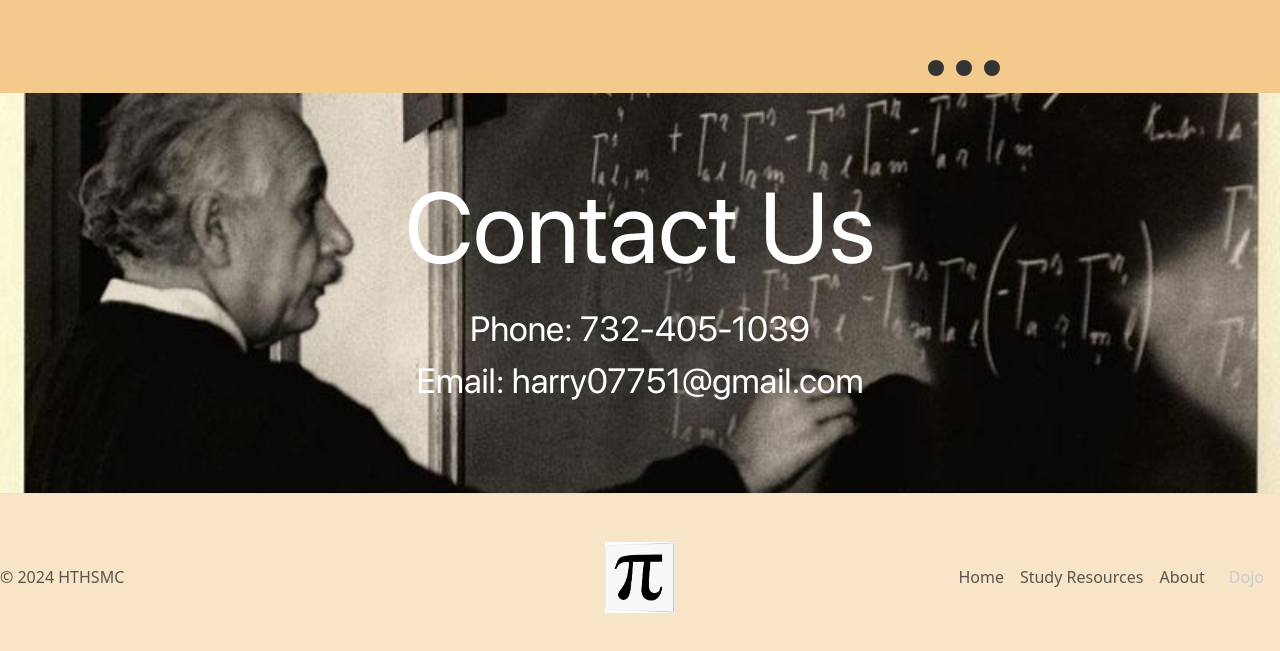
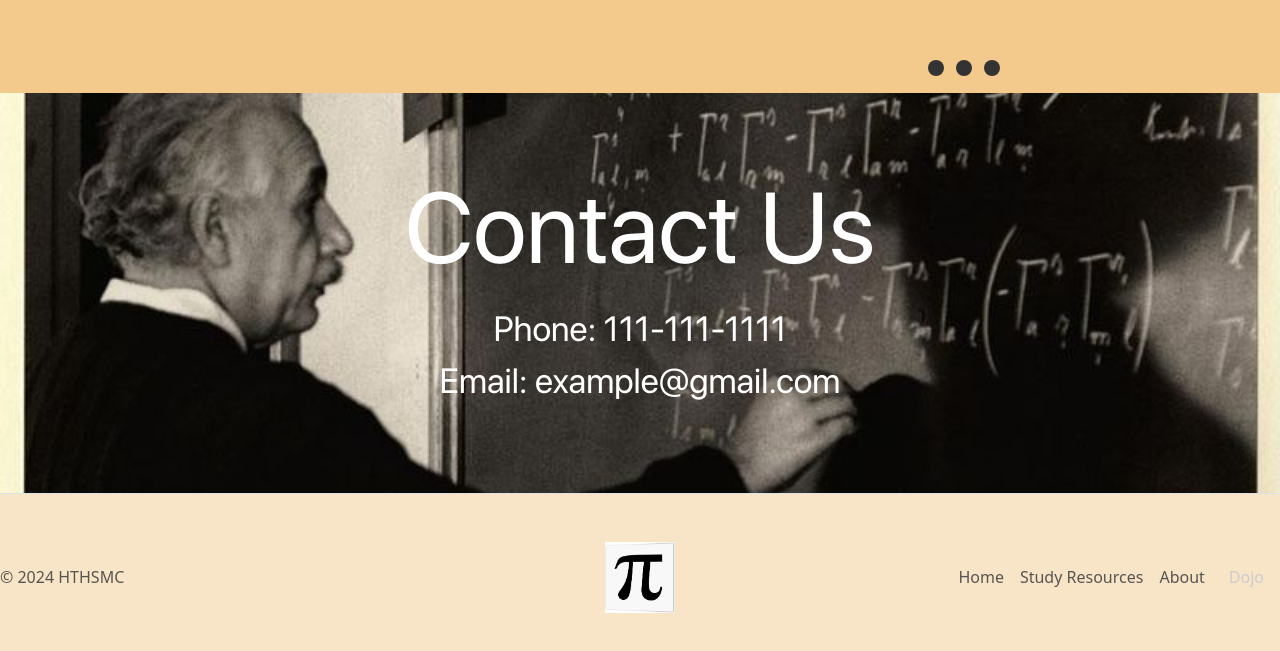
Before and after one commit to CSE-HighTechHighSchool/2425-webdev-7, a plain HTML site: page newabout.html in a window 1280 px wide. Shown: the part 1029-1680 px from the top of the page. Drawn offline with nearby package versions, Linux system fonts and the light colour scheme.

Commit message:
Update newabout.html

```diff
--- a/newabout.html
+++ b/newabout.html
@@ -121,7 +121,7 @@
   <!-- Element for people interested in learning more -->
   <div class="imagehtml400">
     <img src="./img/einsteinmath.png"/>
-    <div class="centered">Contact Us<br><p>Phone: 732-405-1039<br>Email: harry07751@gmail.com</p></div>
+    <div class="centered">Contact Us<br><p>Phone: 111-111-1111<br>Email: example@gmail.com</p></div>
   </div>
 
 </body>
```
